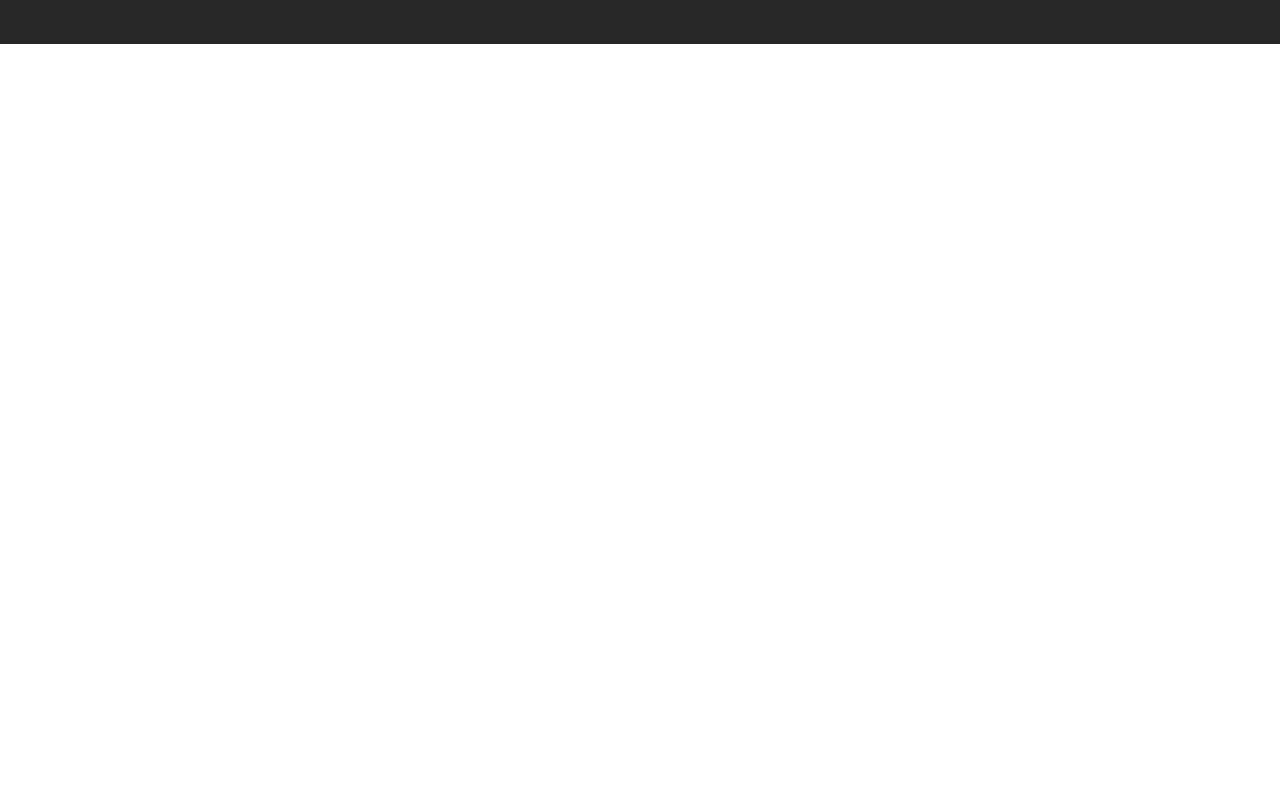
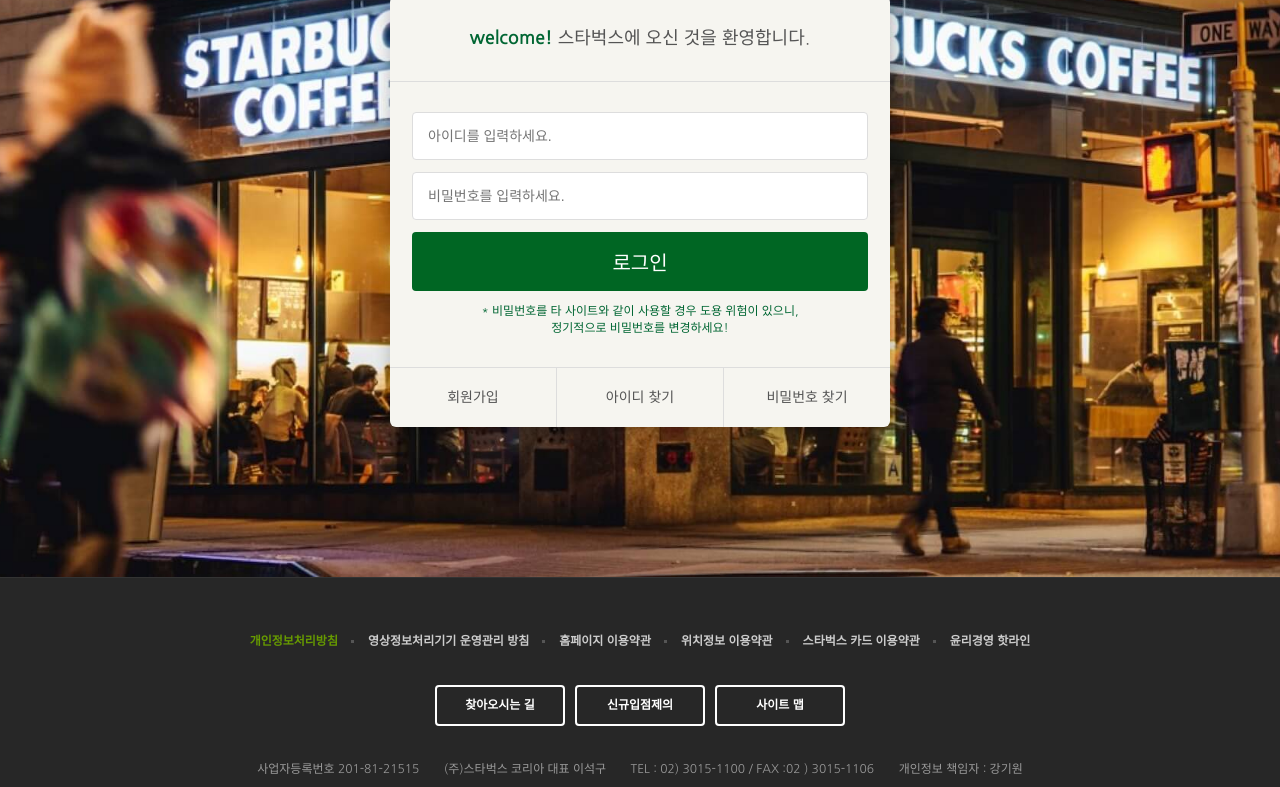
Before and after one commit to yunseonpyo/starbucks, a plain HTML site: page signin/index.html in a window 1280 px wide. Shown: the part 290-1077 px from the top of the page. Before the commit the page ends 800 px from the top, so only its background shows below. Drawn offline with nearby package versions, Linux system fonts and the light colour scheme.

Commit message:
로그인 페이지 완성

```diff
--- /dev/null
+++ b/css/singing.css
@@ -0,0 +1,80 @@
+.signin{
+  margin-top: 120px;
+  padding: 100px 0 150px;
+  background-image: url("../images/signin_bg.jpg");
+  background-repeat: no-repeat;
+  background-position: center;
+  background-position: fixed;
+  background-size: cover;
+}
+.signin h1{
+  color:#fff;
+  font-size: 30px;
+  font-weight: 700;
+  text-align: center;
+  margin-bottom: 24px;
+}
+.signin_card{
+  width: 500px;
+  margin:  0 auto;
+  border-radius: 6px;
+  background-color: #F6F5F0;
+  box-shadow: 2px 2px 20px rgba(0,0,0,.3);
+  color:#555;
+}
+.signin_card h2{
+  padding: 30px;
+  font-size: 18px;
+  text-align: center;
+  border-bottom: 1px solid #ddd;
+}
+
+.signin_card h2 strong{
+  font-weight: 700;
+  color:#006633
+}
+
+.signin_card form{
+  padding: 30px 22px;
+}
+.signin_card form input{
+  width:100%;
+  margin-bottom: 12px;
+  padding: 15px;
+  border:1px solid #ddd;
+  border-radius: 4px;
+  outline: none;
+  box-sizing: border-box;
+  font-size: 14px;
+}
+.signin_card form [type="submit"] {
+  background-color: #006623;
+  border:none;
+  color:#fff;
+  font-size: 20px;
+  cursor:pointer
+}
+.signin_card form p{
+  font-size: 12px;
+  color: #006633;
+  text-align: center;
+}
+.signin_card .actions{
+  display:flex;
+  border-top: 1px solid #ddd;
+}
+.signin_card .actions a{
+  flex-grow: 1;  /*item 의 모든 요소에 flex-grow :1 을 주므로 1:1:1 비율 갖는다*/
+  flex-basis: 0; /* 기본값 auto는 text 가로넓이만큼 계산 0으로 할시 text 값은 0*/
+  text-align: center;
+  padding: 20px;
+  color:#555;
+  font-size: 14px;
+  border-right: 1px solid #ddd;
+}
+.signin_card .actions a:last-child{
+  border-right:none;
+}
+.signin_card .actions a:hover{
+  text-decoration: underline;
+}
--- a/signin/index.html
+++ b/signin/index.html
@@ -30,6 +30,7 @@
   <link rel="stylesheet" href="https://fonts.googleapis.com/icon?family=Material+Icons">
   <!-- 구글 matrial icon 링크 -->
   <link rel="stylesheet" href="../css/common.css">
+  <link rel="stylesheet" href="../css/singing.css">
   <!-- HTML conneted with CSS -->
 
   <script defer src="../js/common.js"></script>
@@ -372,8 +373,26 @@
   </header>
 
   <section class="signin">
-
-
+    <h1>로그인</h1>
+    <div class="signin_card">
+      <h2>
+        <strong>welcome!</strong> 스타벅스에 오신 것을 환영합니다.
+      </h2>
+      <form>
+        <input type="text" placeholder="아이디를 입력하세요.">
+        <input type="password" placeholder="비밀번호를 입력하세요.">
+        <input type="submit" value="로그인" />
+        <p>
+          * 비밀번호를 타 사이트와 같이 사용할 경우 도용 위험이 있으니,<br />
+          정기적으로 비밀번호를 변경하세요!
+        </p>
+      </form>
+      <div class="actions">
+        <a href="javascript:viod(0)">회원가입</a>
+        <a href="javascript:viod(0)">아이디 찾기</a>
+        <a href="javascript:viod(0)">비밀번호 찾기</a>
+      </div>
+    </div>
   </section>
 
 
```
